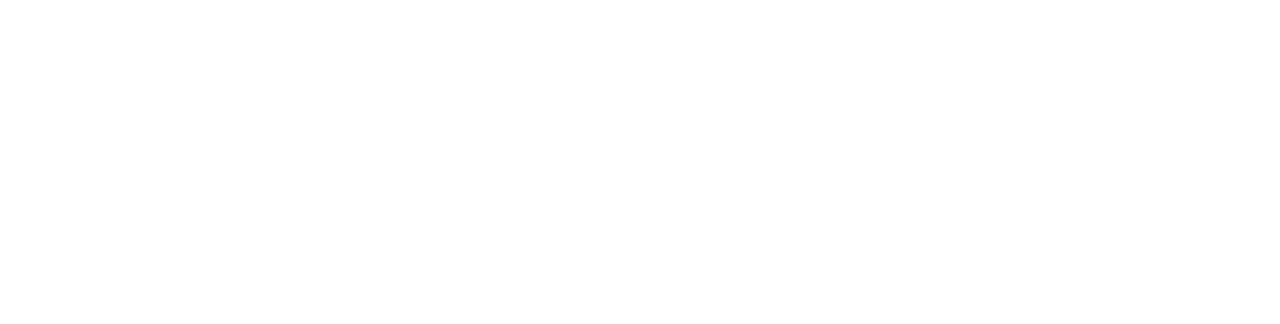
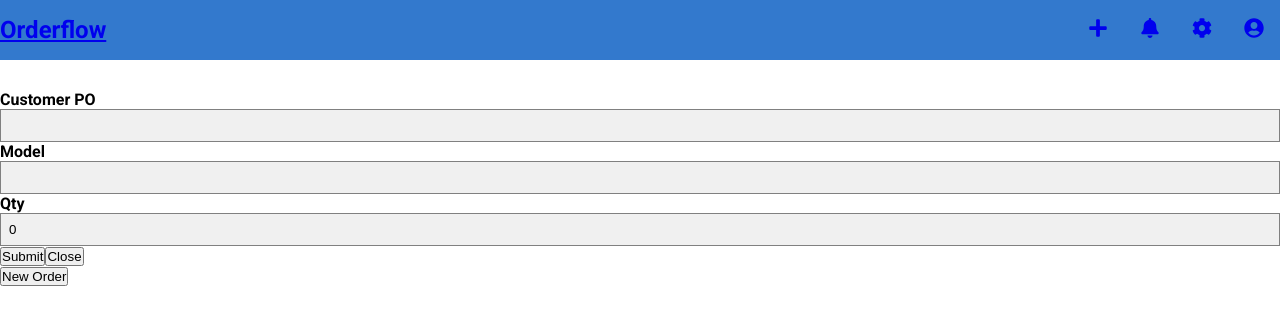
Before and after one commit to jcho-project/orderflow, a React (Create React App) app: page /create in a window 1280 px wide. Before the commit this address had no page. Shown: the top 324 px of the page. Built offline with nearby package versions, Linux system fonts and the light colour scheme.

Commit message:
reorganize folder structure change links in Navbar to include CreateOrder page

```diff
--- a/src/App.js
+++ b/src/App.js
@@ -1,25 +1,17 @@
 import { BrowserRouter as Router, Route, Routes } from "react-router-dom"
-import Navbar from "./components/Navbar"
-import OrderForm from "./components/OrderForm"
-import OrderInput from "./components/OrderInput"
-import CreateForm from "./components/CreateForm"
+import Navbar from "./components/layout/Navbar"
+import Home from "./pages/Home"
+import CreateOrder from "./pages/CreateOrder"
 import { OrderProvider } from "./context/OrderContext"
 
 function App() {
   return (
     <OrderProvider>
       <Router>
+        <Navbar />
         <Routes>
-          <Route exact path="/" element={
-            <>
-              <Navbar />
-              <h2 className="title">Sales Order Entry</h2>
-              <OrderInput />
-              <OrderForm />
-              <CreateForm />
-            </>
-          }>
-          </Route>
+          <Route exact path="/" element={<Home />} />
+          <Route exact path="/create" element={<CreateOrder />} />
         </Routes>
       </Router>
     </OrderProvider>
--- a/src/components/CreateForm.jsx
+++ /dev/null
@@ -1,117 +0,0 @@
-import { useContext, useState } from "react"
-import OrderContext from "../context/OrderContext"
-
-// const CustomerPoInput = ({ po, change }) => {
-//   return (
-//     <>
-//       <h4>Customer PO</h4>
-//       <input type="text" name="customer_po" value={po["customer_po"]} onChange={change} />
-//     </>
-//   )
-// }
-
-// const ModelInput = ({ model, change }) => {
-//   return (
-//     <>
-//       <h4>Model</h4>
-//       <input type="text" name="model" onChange={change} />
-//     </>
-//   )
-// }
-
-function CreateForm() {
-  const { modalShow, handleToggleModal } = useContext(OrderContext)
-
-  const initialValues = {
-    "bill-to": "",
-    "ship-to": "",
-    "model": "",
-    "quantity": 0,
-    "price": 0,
-    "customer_po": "",
-  }
-
-  const [values, setValues] = useState(initialValues)
-
-  const testInputChange = (e) => {
-    e.preventDefault()
-    console.log(typeof(e.target[0]))
-    console.log(e.target[0].name)
-  }
-
-  const handleInputChange = (e) => {
-    e.preventDefault()
-    // const name = e.target.name
-    // const value = e.target.value
-
-    const { name, value } = e.target
-
-    setValues({
-      ...values,
-      [name]: value,
-    })
-  }
-
-  const Modal = ({ show, close }) => {
-    if (!show) {
-      return null
-    }
-
-    return (
-      <form onSubmit={testInputChange}>
-        <h4>Customer PO</h4>
-        <input type="text" value={values["customer_po"]} name="customer_po" onChange={handleInputChange} />
-        <h4>Model</h4>
-        <input type="text" value={values["model"]} name="model" onChange={handleInputChange} />
-        <h4>Qty</h4>
-        <input type="text" value={values["quantity"]} name="quantity" onChange={handleInputChange} />
-        <button type="submit">Submit</button>
-        <button onClick={close}>Close</button>
-      </form>
-      // <div className="modal">
-      //   <div className="modal-content">
-      //     <div className="modal-header">
-      //       <h4 className="modal-title">Modal Title</h4>
-      //     </div>
-      //     <div className="modal-body">
-      //     </div>
-          /* <div className="modal-body"> */
-              /* <h4>Bill-To</h4>
-                <select name="bill-to" value={values["bill-to"]} onChange={handleInputChange} >
-                  <option value=""></option>
-                  <option value="MSH">MSH</option>
-                  <option value="Saturn">Saturn</option>
-                  <option value="Otto">OTTO</option>
-                </select>
-
-              <h4>Ship-To</h4>
-              <select name="ship-to" value={values["ship-to"]} onChange={handleInputChange} >
-                <option value=""></option>
-                <option value="New York">New York</option>
-                <option value="Boston">Boston</option>
-                <option value="LA">LA</option>
-              </select>
-
-              <h4>Quantity</h4>
-              <input type="text" name="quantity" onChange={handleInputChange} />
-              <h4>Price</h4>
-              <input type="text" name="price" onChange={handleInputChange} />
-              <div className="modal-footer">
-                <button type="submit" onClick={createNewOrder} >Submit</button>
-                <button onClick={close}>Close</button>
-              </div> */
-          /* </div> */
-      //   </div>
-      // </div>
-    )
-  }
-
-  return (
-    <>
-      <Modal show={modalShow} close={handleToggleModal} />
-      <button onClick={handleToggleModal}>New Order</button>
-    </>
-  )
-}
-
-export default CreateForm
--- a/src/components/Navbar.jsx
+++ /dev/null
@@ -1,32 +0,0 @@
-import { FaBell, FaCog, FaUserCircle } from "react-icons/fa"
-import { Link } from "react-router-dom"
-
-function Navbar() {
-    return (
-        <nav className="navigation">
-            <a href="/" className="brand-name">Orderflow</a>
-            <div className="navigation-menu">
-                <ul>
-                    <li>
-                        <Link to="/">
-                            <FaBell size={20} />
-                        </Link>
-                    </li>
-                    <li>
-                        <Link to="/">
-                            <FaCog size={20} />
-                        </Link>
-                        {/* <a href="/" className="settings"><FaCog size={20} /></a> */}
-                    </li>
-                    <li>
-                        <Link to="/">
-                            <FaUserCircle size={20} />
-                        </Link>
-                    </li>
-                </ul>
-            </div>
-        </nav>
-    )
-}
-
-export default Navbar
--- /dev/null
+++ b/src/components/layout/Navbar.jsx
@@ -0,0 +1,39 @@
+import { FaBell, FaCog, FaUserCircle, FaPlus } from "react-icons/fa"
+import { Link } from "react-router-dom"
+
+function Navbar() {
+	return (
+		<nav className="navigation">
+			<Link to="/">
+				<h1>Orderflow</h1>
+			</Link>
+			<div className="navigation-menu">
+				<ul>
+					<li>
+						<Link to="/create">
+							<FaPlus size={20} />
+						</Link>
+					</li>
+					<li>
+						<Link to="/">
+							<FaBell size={20} />
+						</Link>
+					</li>
+					<li>
+						<Link to="/">
+							<FaCog size={20} />
+						</Link>
+						{/* <a href="/" className="settings"><FaCog size={20} /></a> */}
+					</li>
+					<li>
+						<Link to="/">
+							<FaUserCircle size={20} />
+						</Link>
+					</li>
+				</ul>
+			</div>
+		</nav>
+	)
+}
+
+export default Navbar
--- /dev/null
+++ b/src/components/orders/CreateForm.jsx
@@ -0,0 +1,62 @@
+import { useContext, useState } from "react"
+import OrderContext from "../../context/OrderContext"
+
+function CreateForm() {
+  const { modalShow, handleToggleModal } = useContext(OrderContext)
+
+  const initialValues = {
+    "bill-to": "",
+    "ship-to": "",
+    "model": "",
+    "quantity": 0,
+    "price": 0,
+    "customer_po": "",
+  }
+
+  const [values, setValues] = useState(initialValues)
+
+  const testInputChange = (e) => {
+    e.preventDefault()
+    console.log(typeof(e.target[0]))
+    console.log(e.target["customer_po"].value)
+  }
+
+  const handleInputChange = (e) => {
+    e.preventDefault()
+    // const name = e.target.name
+    // const value = e.target.value
+
+    const { name, value } = e.target
+
+    setValues({
+      ...values,
+      [name]: value,
+    })
+
+    console.log(values)
+  }
+
+  // const Modal = ({ show, close }) => {
+  //   if (!show) {
+  //     return null
+  //   }
+
+  return (
+    <>
+      <form onSubmit={handleInputChange}>
+        <h4>Customer PO</h4>
+        <input type="text" value={values["customer_po"]} name="customer_po" onChange={handleInputChange} />
+        <h4>Model</h4>
+        <input type="text" value={values["model"]} name="model" onChange={handleInputChange} />
+        <h4>Qty</h4>
+        <input type="text" value={values["quantity"]} name="quantity" onChange={handleInputChange} />
+        <button type="submit">Submit</button>
+        <button>Close</button>
+      </form>
+      {/* <Modal show={modalShow} close={handleToggleModal} /> */}
+      <button onClick={handleToggleModal}>New Order</button>
+    </>
+  )
+}
+
+export default CreateForm
--- a/src/components/OrderForm.jsx
+++ b/src/components/orders/OrderForm.jsx
@@ -1,6 +1,6 @@
-import Button from "./shared/Button"
+import Button from "../shared/Button"
 import { useContext } from "react"
-import OrderContext from "../context/OrderContext"
+import OrderContext from "../../context/OrderContext"
 
 function OrderForm() {
 
--- a/src/components/OrderInput.jsx
+++ b/src/components/orders/OrderInput.jsx
@@ -1,5 +1,5 @@
 import { useContext, useState } from "react"
-import OrderContext from "../context/OrderContext"
+import OrderContext from "../../context/OrderContext"
 import { FaEdit } from "react-icons/fa"
 
 function OrderInput() {
--- /dev/null
+++ b/src/pages/CreateOrder.jsx
@@ -0,0 +1,9 @@
+import CreateForm from "../components/orders/CreateForm"
+
+function CreateOrder() {
+  return (
+    <CreateForm />
+  )
+}
+
+export default CreateOrder
--- /dev/null
+++ b/src/pages/Home.jsx
@@ -0,0 +1,15 @@
+import OrderInput from "../components/orders/OrderInput"
+import OrderForm from "../components/orders/OrderForm"
+import CreateForm from "../components/orders/CreateForm"
+
+function Home() {
+  return (
+    <>
+      <h2 className="title">Sales Order Entry</h2>
+      <OrderInput />
+      <OrderForm />
+    </>
+  )
+}
+
+export default Home
```
